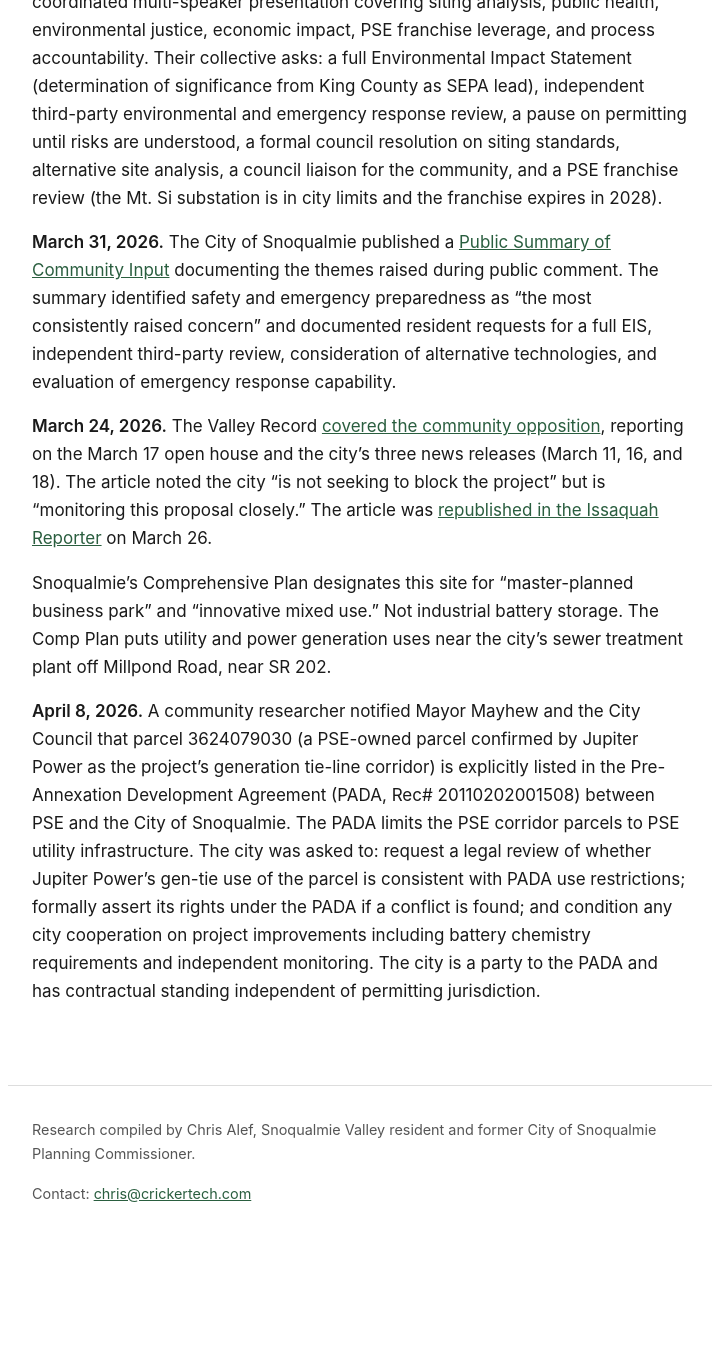
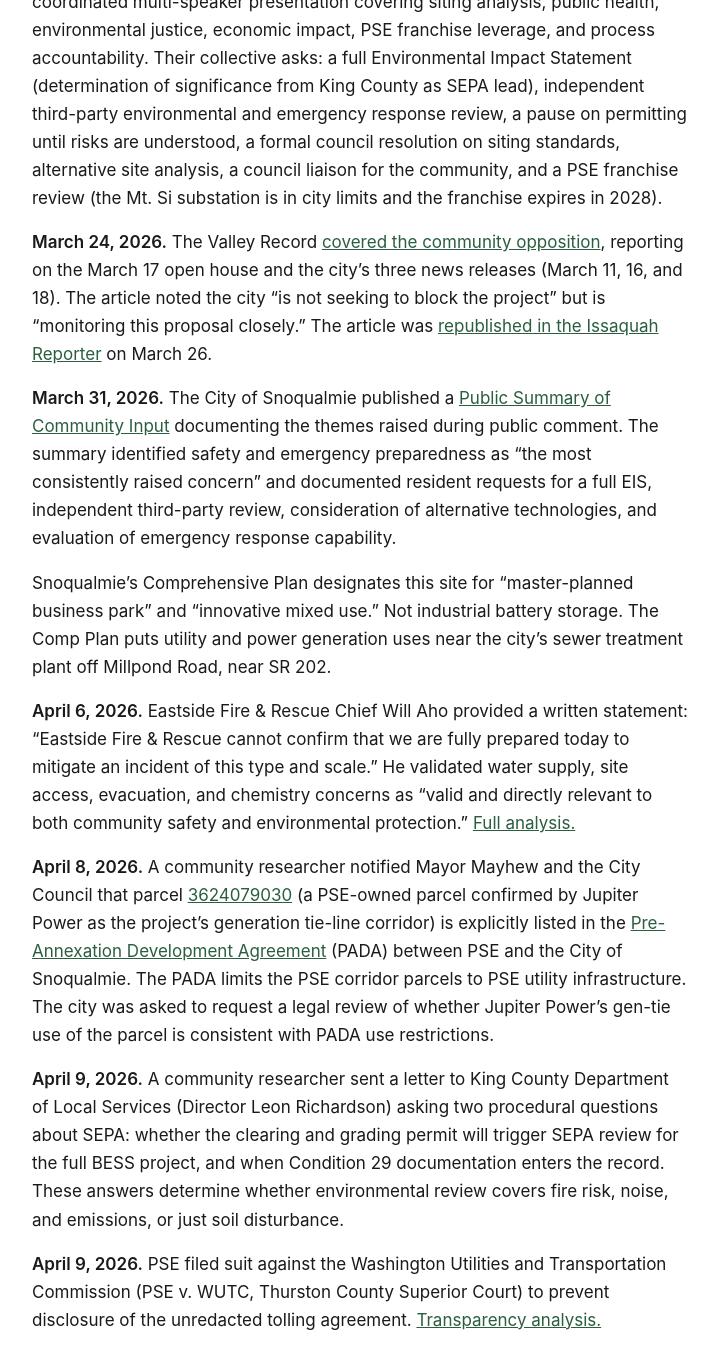
Before and after one commit to calef/cascadia-ridge-bess, a Jekyll site: the page built from _pages/project.md, in a window 1280 px wide and 1400 px high, scrolled down 7001 px. Shown: the top 1369 px of the window, without its empty margins (280-998 px from the left). Built offline with Jekyll 4.4.1, drawn with Linux system fonts in a browser that asks for light colours; before the commit the page ends 8255 px from its top, so only the background shows below that.

Commit message:
Deploy site 2026-04-11-124509

```diff
--- a/_pages/project.md
+++ b/_pages/project.md
@@ -108,10 +108,16 @@ Speakers included a professional seismologist (Southern Whidbey Island Fault map
 
 [Snoqualmie Neighbors for Responsible Energy Development](https://www.facebook.com/groups/snred) (SNRED) delivered a coordinated multi-speaker presentation covering siting analysis, public health, environmental justice, economic impact, PSE franchise leverage, and process accountability. Their collective asks: a full Environmental Impact Statement (determination of significance from King County as SEPA lead), independent third-party environmental and emergency response review, a pause on permitting until risks are understood, a formal council resolution on siting standards, alternative site analysis, a council liaison for the community, and a PSE franchise review (the Mt. Si substation is in city limits and the franchise expires in 2028).
 
+**March 24, 2026.** The Valley Record [covered the community opposition](https://www.valleyrecord.com/2026/03/24/trouble-in-snoqualmie-over-proposed-battery-storage-site/), reporting on the March 17 open house and the city's three news releases (March 11, 16, and 18). The article noted the city "is not seeking to block the project" but is "monitoring this proposal closely." The article was [republished in the Issaquah Reporter](https://www.issaquahreporter.com/2026/03/26/trouble-in-snoqualmie-over-proposed-battery-storage-site/) on March 26.
+
 **March 31, 2026.** The City of Snoqualmie published a [Public Summary of Community Input](/assets/snoqualmie-community-input-summary-2026-03-31.pdf) documenting the themes raised during public comment. The summary identified safety and emergency preparedness as "the most consistently raised concern" and documented resident requests for a full EIS, independent third-party review, consideration of alternative technologies, and evaluation of emergency response capability.
-
-**March 24, 2026.** The Valley Record [covered the community opposition](https://www.valleyrecord.com/2026/03/24/trouble-in-snoqualmie-over-proposed-battery-storage-site/), reporting on the March 17 open house and the city's three news releases (March 11, 16, and 18). The article noted the city "is not seeking to block the project" but is "monitoring this proposal closely." The article was [republished in the Issaquah Reporter](https://www.issaquahreporter.com/2026/03/26/trouble-in-snoqualmie-over-proposed-battery-storage-site/) on March 26.
 
 Snoqualmie's Comprehensive Plan designates this site for "master-planned business park" and "innovative mixed use." Not industrial battery storage. The Comp Plan puts utility and power generation uses near the city's sewer treatment plant off Millpond Road, near SR 202.
 
-**April 8, 2026.** A community researcher notified Mayor Mayhew and the City Council that parcel 3624079030 (a PSE-owned parcel confirmed by Jupiter Power as the project's generation tie-line corridor) is explicitly listed in the Pre-Annexation Development Agreement (PADA, Rec# 20110202001508) between PSE and the City of Snoqualmie. The PADA limits the PSE corridor parcels to PSE utility infrastructure. The city was asked to: request a legal review of whether Jupiter Power's gen-tie use of the parcel is consistent with PADA use restrictions; formally assert its rights under the PADA if a conflict is found; and condition any city cooperation on project improvements including battery chemistry requirements and independent monitoring. The city is a party to the PADA and has contractual standing independent of permitting jurisdiction.
+**April 6, 2026.** Eastside Fire & Rescue Chief Will Aho provided a written statement: "Eastside Fire & Rescue cannot confirm that we are fully prepared today to mitigate an incident of this type and scale." He validated water supply, site access, evacuation, and chemistry concerns as "valid and directly relevant to both community safety and environmental protection." [Full analysis.](/fire-risk#local-fire-district-cannot-confirm-preparedness)
+
+**April 8, 2026.** A community researcher notified Mayor Mayhew and the City Council that parcel [3624079030](/recorded-documents/3624079030) (a PSE-owned parcel confirmed by Jupiter Power as the project's generation tie-line corridor) is explicitly listed in the [Pre-Annexation Development Agreement](/recorded-documents) (PADA) between PSE and the City of Snoqualmie. The PADA limits the PSE corridor parcels to PSE utility infrastructure. The city was asked to request a legal review of whether Jupiter Power's gen-tie use of the parcel is consistent with PADA use restrictions.
+
+**April 9, 2026.** A community researcher sent a letter to King County Department of Local Services (Director Leon Richardson) asking two procedural questions about SEPA: whether the clearing and grading permit will trigger SEPA review for the full BESS project, and when Condition 29 documentation enters the record. These answers determine whether environmental review covers fire risk, noise, and emissions, or just soil disturbance.
+
+**April 9, 2026.** PSE filed suit against the Washington Utilities and Transportation Commission (PSE v. WUTC, Thurston County Superior Court) to prevent disclosure of the unredacted tolling agreement. [Transparency analysis.](/ceta#transparency)
```
